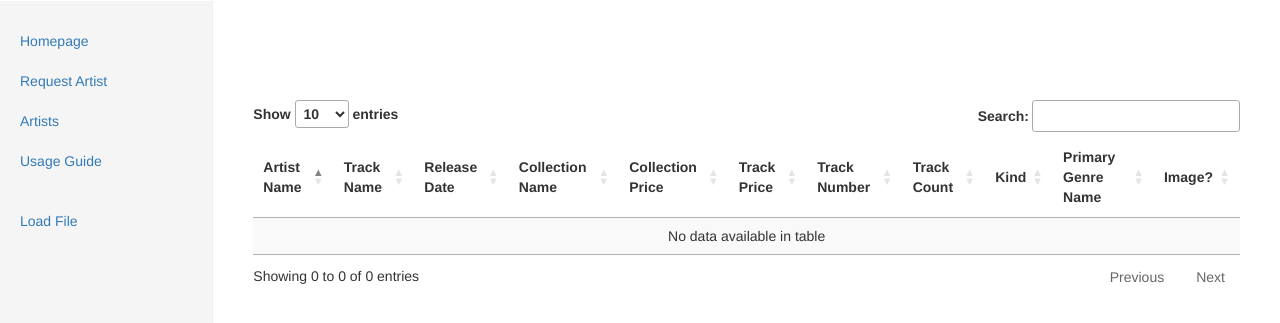
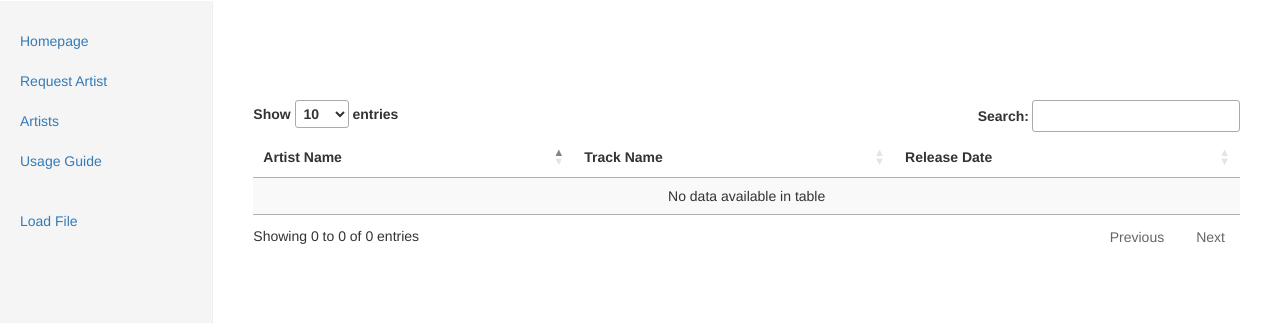
Before and after one commit to hkdahal/EatonProject, a Django app: page / in a window 1280 px wide. Shown: the part 50-373 px from the top of the page. Run offline with Django 3.2, Linux system fonts and the light colour scheme; data that the repository does not hold is empty; some libraries are stand-ins or nearby versions.

Commit message:
#3 display table with artist, track, and release

```diff
--- a/PiedPiper/MainApp/templates/MainApp/pages/cool.html
+++ b/PiedPiper/MainApp/templates/MainApp/pages/cool.html
@@ -24,14 +24,14 @@ $(document).ready(function () {
                     { title: 'Artist Name', data: 'artistName', defaultContent: 'Null'},
                     { title: 'Track Name', data: 'trackName', defaultContent: 'Null'},
                     { title: 'Release Date', data: 'releaseDate', defaultContent: 'Null'},
-                    { title: 'Collection Name', data: 'collectionName', defaultContent: 'Null'},
-                    { title: 'Collection Price', data: 'collectionPrice', defaultContent: 'Null'},
-                    { title: 'Track Price', data: 'trackPrice', defaultContent: 'Null'},
-                    { title: 'Track Number', data: 'trackNumber', defaultContent: 'Null'},
-                    { title: 'Track Count', data: 'trackCount', defaultContent: 'Null'},
-                    { title: 'Kind', data: 'kind', defaultContent: 'Null'},
-                    { title: 'Primary Genre Name', data: 'primaryGenreName', defaultContent: 'Null'},
-                    { title: 'Image?', data: 'previewUrl', defaultContent: 'Null'}
+{#                    { title: 'Collection Name', data: 'collectionName', defaultContent: 'Null'},#}
+{#                    { title: 'Collection Price', data: 'collectionPrice', defaultContent: 'Null'},#}
+{#                    { title: 'Track Price', data: 'trackPrice', defaultContent: 'Null'},#}
+{#                    { title: 'Track Number', data: 'trackNumber', defaultContent: 'Null'},#}
+{#                    { title: 'Track Count', data: 'trackCount', defaultContent: 'Null'},#}
+{#                    { title: 'Kind', data: 'kind', defaultContent: 'Null'},#}
+{#                    { title: 'Primary Genre Name', data: 'primaryGenreName', defaultContent: 'Null'},#}
+{#                    { title: 'Image?', data: 'previewUrl', defaultContent: 'Null'}#}
                 ]
             });
         }
```
